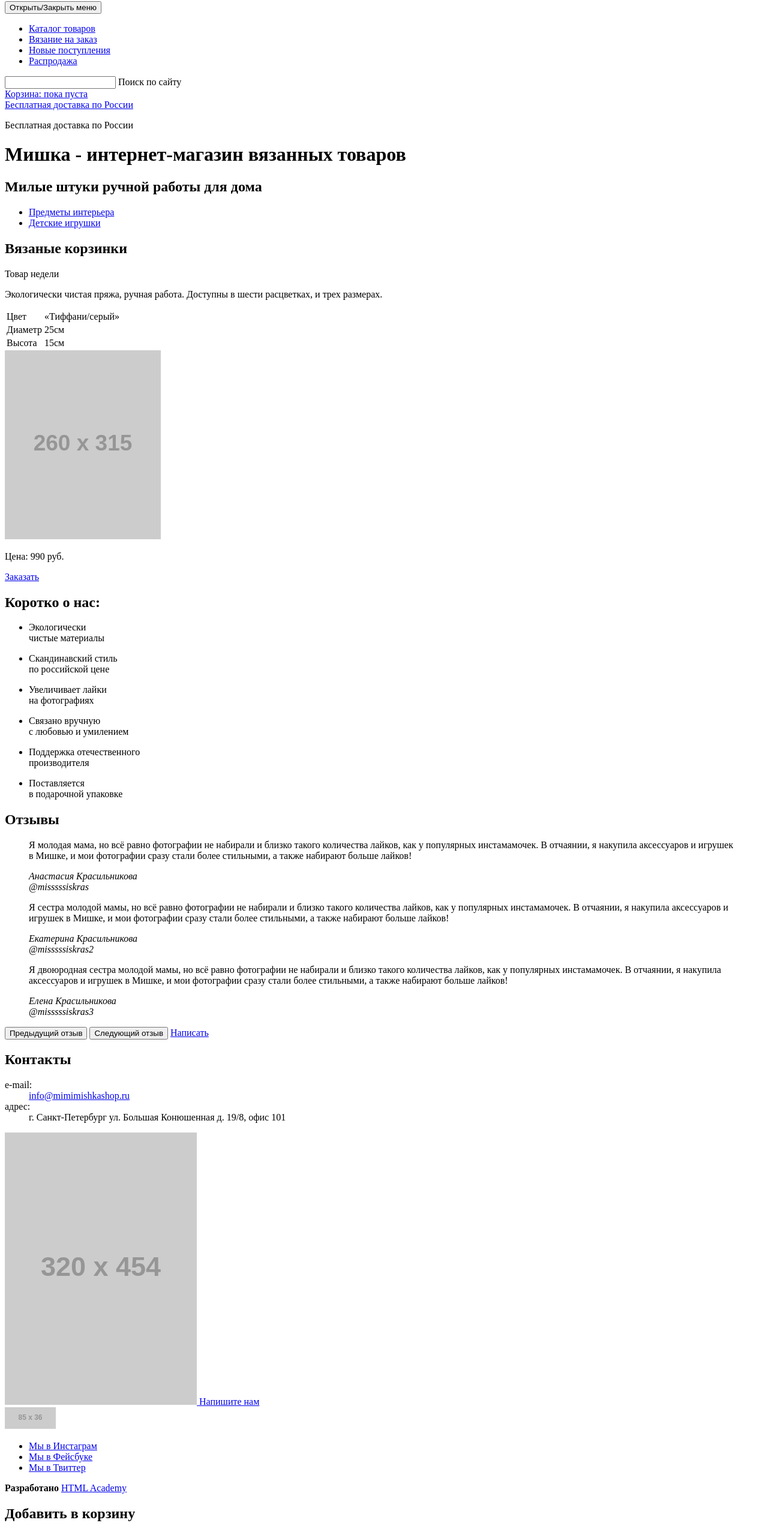
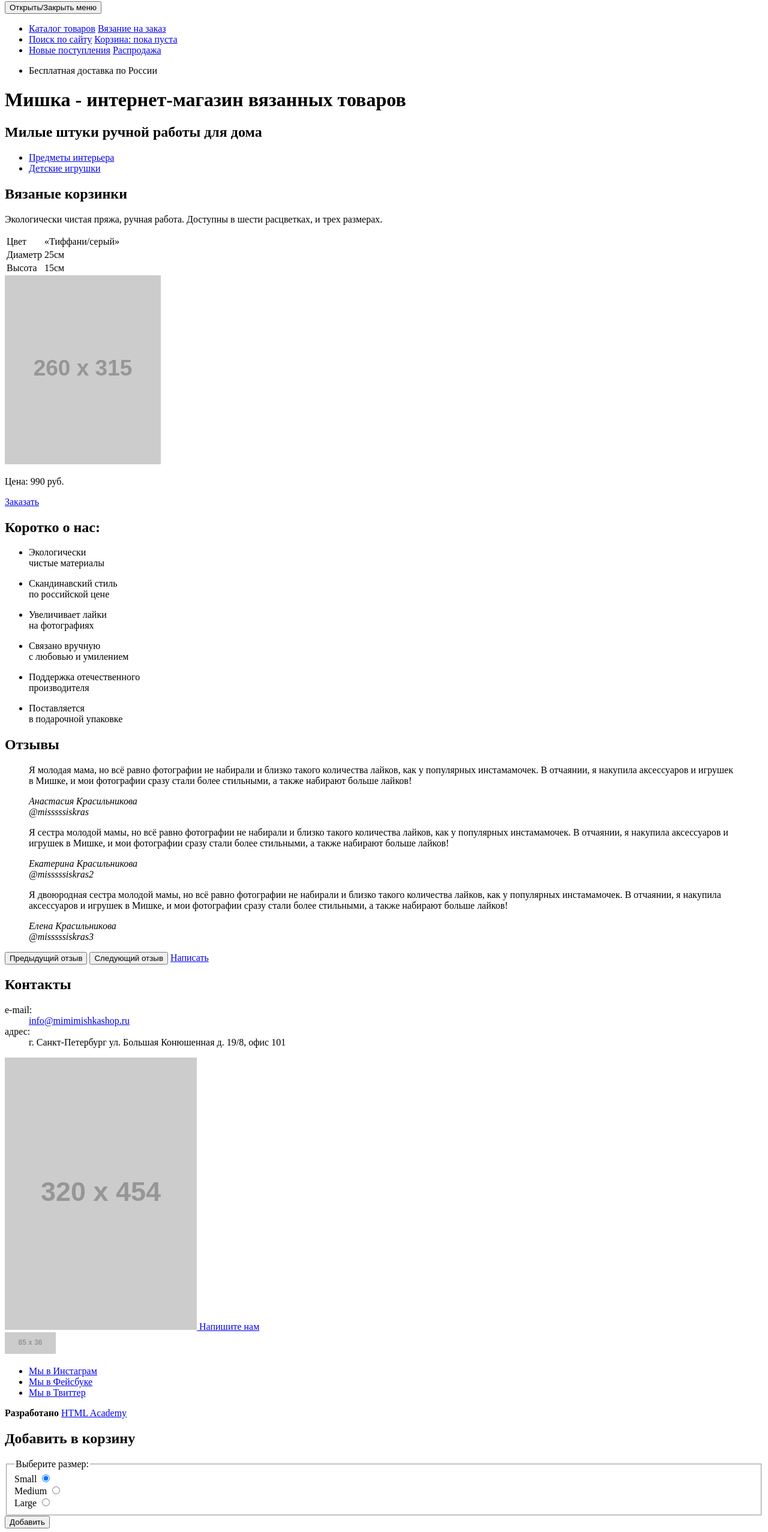
Before and after one commit to Yasnohorodskyi/817957-mishka-21, a website: page source/index.html in a window 1280 px wide. Shown: the part 46-2600 px from the top of the page at 60% size. Drawn offline with Linux system fonts and the light colour scheme; placeholder pictures from the web are drawn by us.

Commit message:
2. Разметка главной страницы - правки

```diff
--- a/source/index.html
+++ b/source/index.html
@@ -6,51 +6,43 @@
   </head>
   <body class="page__body">
     <header class="page-header">
+      <div class="page-header__container container">
         <a class="page-header__logo">
           <img src="https://via.placeholder.com/85x36" alt="Интернет-магазин «Мишка»">
         </a>
         <nav class="main-nav">
           <button class="main-nav__toggle main-nav__toggle--close" type="button"><span class="visually-hidden">Открыть/Закрыть меню</span></button>
-        <div class="main-nav__wrapper">
-          <ul class="main-nav__list main-list">
-            <li class="main-list__item">
-              <a class="main-list__link" href="#">Каталог товаров</a>
+          <ul class="main-nav__list">
+            <li class="main-nav__item">
+              <a class="main-nav__link" href="#">Каталог товаров</a>
+              <a class="main-nav__link" href="#">Вязание на заказ</a>
             </li>
-            <li class="main-list__item">
-              <a class="main-list__link" href="#">Вязание на заказ</a>
+            <li class="main-nav__item">
+              <a class="main-nav__link" href="#">Поиск по сайту</a>
+              <a class="main-nav__link" href="#">Корзина: <span class=""></span>пока пуста</a>
             </li>
-            <li class="main-list__item main-list__item--additional">
-              <a class="main-list__link" href="#">Новые поступления</a>
+            <li class="main-nav__item">
+              <a class="main-nav__link" href="#">Новые поступления</a>
+              <a class="main-nav__link" href="#">Распродажа</a>
             </li>
-            <li class="main-list__item main-list__item--additional">
-              <a class="main-list__link" href="#">Распродажа</a>
+            <li class="main-nav__item">
+              <p class="main-nav__feature">Бесплатная доставка по России</p>
             </li>
           </ul>
-          <form class="main-list__item site-search" action="https://echo.htmlacademy.ru">
-            <input class="site-search__field" type="search" name="search" id="searchfield">
-            <label for="searchfield" class="site-serch__title">Поиск по сайту</label>
-          </form>
-          <div class="main-list__item basket">
-            <a class="main-list__link" href="#">Корзина: <span class=""></span>пока пуста</a>
+        </nav>
       </div>
-          <div class="main-list__item main-list__item--delivery">
-            <a class="main-list__link" href="#">Бесплатная доставка по России</a>
-          </div>
-        </div>
-      </nav>
-      <p class="header-feature">Бесплатная доставка по России</p>
     </header>
     <main class="page-main">
       <h1 class="visually-hidden">Мишка - интернет-магазин вязанных товаров</h1>
       <section class="promo">
-        <div class="promo__wrapper">
+        <div class="promo__container container">
           <h2 class="promo__title">Милые штуки ручной работы для дома</h2>
           <div class="promo__category main-category">
             <ul class="main-category__list">
               <li class="main-category__item main-category__item--decor">
                 <a class="main-category__link" href="#">Предметы интерьера</a>
               </li>
-              <li class="main-category__item promo__item--toys">
+              <li class="main-category__item main-category__item--toys">
                 <a class="main-category__link" href="#">Детские игрушки</a>
               </li>
             </ul>
@@ -58,11 +50,10 @@
         </div>
       </section>
       <section class="popular-product">
-        <div class="popular-product__wrapper">
-          <h2 class="popular_product__title">Вязаные корзинки</h2>
-          <span class="popular_product__sticker">Товар недели</span>
-          <p class="popular_product__description">Экологически чистая пряжа, ручная работа. Доступны в шести расцветках, и трех размерах.</p>
-          <table class="popular_produc__table product-table">
+        <div class="popular-product__container container">
+          <h2 class="popular-product__title">Вязаные корзинки</h2>
+          <p class="popular-product__description">Экологически чистая пряжа, ручная работа. Доступны в шести расцветках, и трех размерах.</p>
+          <table class="popular-product__table product-table">
             <tr class="product-table__row">
               <td class="product-table__cell">Цвет</td>
               <td class="product-table__cell">«Тиффани/серый»</td>
@@ -76,13 +67,15 @@
               <td class="product-table__cell">15см</td>
             </tr>
           </table>
+          <div class="popular-product__picture">
             <img class="popular-product__image" src="https://via.placeholder.com/260x315" alt="Вязанные корзинки из экологически чистой пряжи">
+          </div>
           <p class="popular-product__price">Цена: 990 руб.</p>
           <a class="popular-product__order button" href="#">Заказать</a>
         </div>
       </section>
       <section class="about-us">
-        <div class="about-us__wrapper">
+        <div class="about-us__container container">
           <h2 class="about-us__title">Коротко о нас:</h2>
           <ul class="about-us__list">
             <li class="about-us__item about-us__item--eco">
@@ -107,7 +100,7 @@
         </div>
       </section>
       <section class="reviews">
-        <div class="reviews__wrapper">
+        <div class="reviews__container container">
           <h2 class="reviews__title">Отзывы</h2>
           <div class="reviews__list">
             <blockquote class="reviews__item">
@@ -138,7 +131,7 @@
         </div>
       </section>
       <section class="contacts">
-        <div class="contacts__wrapper">
+        <div class="contacts__container container">
           <h2 class="contacts__title">Контакты</h2>
           <div class="contacts__detail contacts-info">
             <dl class="contacts-info__list">
@@ -162,7 +155,7 @@
       </section>
     </main>
     <footer class="page-footer">
-      <div class="page-footer__wrapper">
+      <div class="page-footer__container container">
         <a class="page-footer__logo">
           <img src="https://via.placeholder.com/85x36" alt="Интернет-магазин «Мишка»">
         </a>
@@ -186,19 +179,25 @@
       </div>
     </footer>
     <section class="modal modal--overlay">
-      <div class="modal__wrappier">
+      <div class="modal__container container">
         <h2 class="modile_title">Добавить в корзину</h2>
         <form class="modal__form order-form" action="https://echo.htmlacademy.ru/" method="post">
           <fieldset class="order-form__group">
-            <legend class="order_form__title">Выберите размер:</legend>
+            <legend class="order-form__title">Выберите размер:</legend>
+              <div class="order-form__field">
                 <label class="visually-hidden" for="small">Small</label>
-              <input class="order_form__option" type="radio" id="small" name="size" value="S" checked>
+                <input class="order-form__option" type="radio" id="small" name="size" value="s" checked>
+              </div>
+              <div class="order-form__field">
                 <label class="visually-hidden" for="medium">Medium</label>
-              <input class="order_form__option" type="radio" id="medium" name="size" value="M">
+                <input class="order-form__option" type="radio" id="medium" name="size" value="m">
+              </div>
+              <div class="order-form__field">
                 <label class="visually-hidden" for="large">Large</label>
-              <input class="order_form__option" type="radio" id="large" name="size" value="L">
+                <input class="order-form__option" type="radio" id="large" name="size" value="l">
+              </div>
             </fieldset>
-            <button class="order_form__button button" type="submit">Добавить</button>
+            <button class="order-form__button button" type="submit">Добавить</button>
         </form>
       </div>
     </section>
```
Lines whose indentation alone changed are shown as unchanged.
